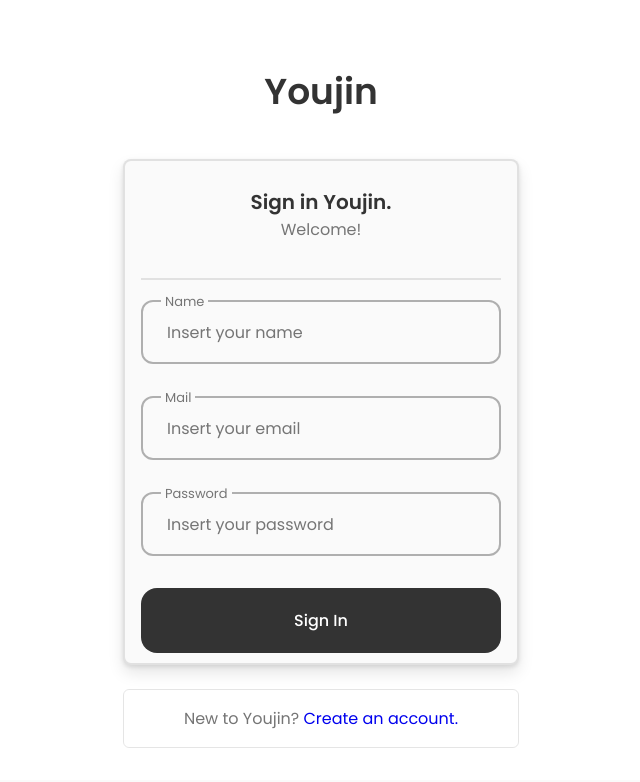
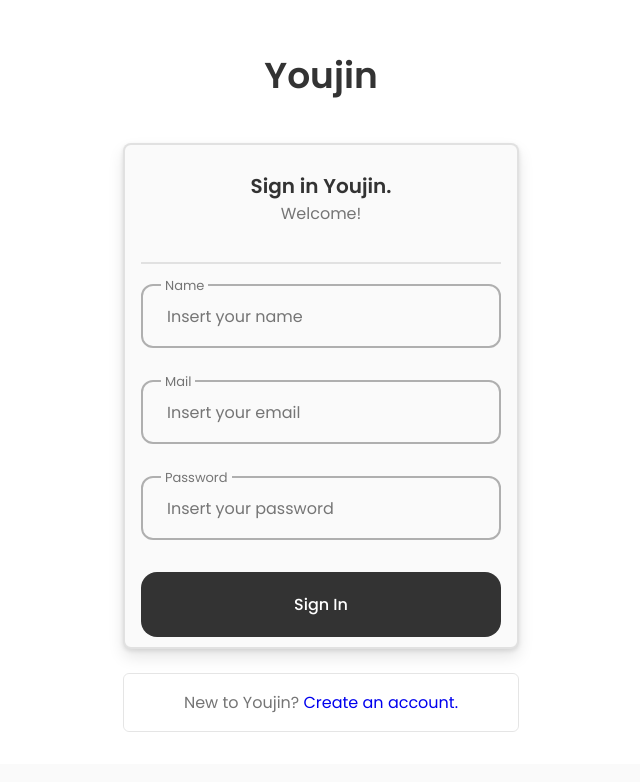
Before and after one commit to kimnewbie/youjin, a React (Create React App) app: page /signin in a window 1280 px wide. Shown: the top 782 px of the page, without its empty margins (319-959 px from the left). Built offline with nearby package versions, Linux system fonts and the light colour scheme.

Commit message:
editing CSS

```diff
--- a/src/components/signin/signin.css
+++ b/src/components/signin/signin.css
@@ -1,5 +1,5 @@
 .section {
-    padding: 4rem 0 2rem !important;
+    padding: 3rem 0 2rem !important;
 }
 
 .signin {
--- a/src/components/signup/signup.css
+++ b/src/components/signup/signup.css
@@ -1,5 +1,5 @@
 .section {
-    padding: 4rem 0 2rem !important;
+    padding: 3rem 0 2rem !important;
 }
 
 .signup {
```
